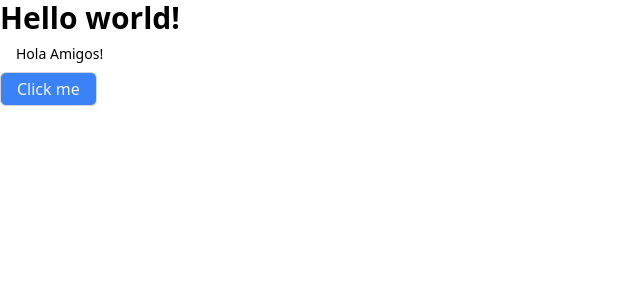
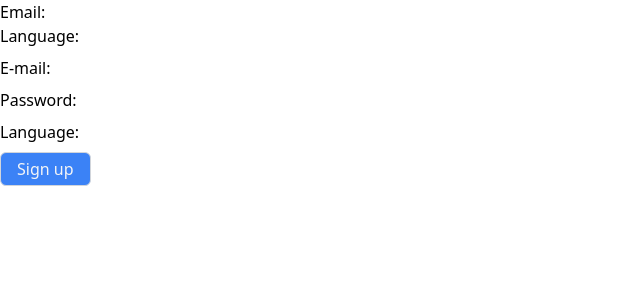
Before and after one commit to pelek1987/szkola-reacta-v2, a React (Vite) app: page / in a window 1280 px wide. Shown: the top 300 px of the page, without its empty margins (0-640 px from the left). Built offline with nearby package versions, Linux system fonts and the light colour scheme.

Commit message:
add stateful sign up form

```diff
--- a/src/App.tsx
+++ b/src/App.tsx
@@ -1,11 +1,13 @@
-import { Button, Text } from "./ui";
+import { StatefulSignUpForm } from "./components";
+// import { Button, Text } from "./ui";
 
 const App = () => {
   return (
     <>
-      <h1 className="text-3xl font-bold">Hello world!</h1>
+      {/* <h1 className="text-3xl font-bold">Hello world!</h1>
       <Text>Hola Amigos!</Text>
-      <Button label="Click me" onClick={() => console.log("Button clicked!")} />
+      <Button label="Click me" onClick={() => console.log("Button clicked!")} /> */}
+      <StatefulSignUpForm />
     </>
   );
 };
--- /dev/null
+++ b/src/components/StatefulSignUpForm/StatefulSignUpForm.tsx
@@ -0,0 +1,70 @@
+import { type ChangeEventHandler, useState, FormEventHandler } from "react";
+import { Button } from "../../ui";
+
+type FormData = {
+  email: string;
+  password: string;
+  language: string;
+};
+
+export const StatefulSignUpForm = () => {
+  const [formData, setFormData] = useState<FormData>({
+    email: "",
+    password: "",
+    language: "",
+  });
+
+  const { email, password, language } = formData;
+
+  const handleInputChange: ChangeEventHandler<HTMLInputElement> = (e) => {
+    const { id, value } = e.target;
+    setFormData((prevFormData) => ({
+      ...prevFormData,
+      [id]: value,
+    }));
+  };
+
+  const handleSubmit: FormEventHandler<HTMLFormElement> = (e) => {
+    e.preventDefault();
+
+    console.log(formData);
+  };
+
+  return (
+    <form onSubmit={handleSubmit}>
+      <div className="mb-2">
+        <p>Email: {email}</p>
+        <p>Language: {language}</p>
+      </div>
+      <div className="mb-2">
+        <label htmlFor="email" className="mr-2">
+          E-mail:
+        </label>
+        <input
+          id="email"
+          type="email"
+          value={email}
+          onChange={handleInputChange}
+        />
+      </div>
+      <div className="mb-2">
+        <label htmlFor="password" className="mr-2">
+          Password:
+        </label>
+        <input
+          id="password"
+          type="password"
+          value={password}
+          onChange={handleInputChange}
+        />
+      </div>
+      <div className="mb-2">
+        <label htmlFor="language" className="mr-2">
+          Language:
+        </label>
+        <input id="language" value={language} onChange={handleInputChange} />
+      </div>
+      <Button label="Sign up" type="submit" />
+    </form>
+  );
+};
--- /dev/null
+++ b/src/components/StatefulSignUpForm/index.ts
@@ -0,0 +1 @@
+export { StatefulSignUpForm } from "./StatefulSignUpForm";
--- /dev/null
+++ b/src/components/index.ts
@@ -0,0 +1,2 @@
+export * from "./StatefulSignUpForm";
+export * from "./StatelessSignUpForm";
--- a/src/ui/Button/Button.tsx
+++ b/src/ui/Button/Button.tsx
@@ -4,20 +4,12 @@ import { classNames } from "../../utils/classNames";
 type Props = {
   label: string;
   className?: string;
-  onClick: () => void;
 } & ComponentProps<"button">;
 
-export const Button = ({
-  label,
-  className,
-  onClick,
-  disabled,
-  ...props
-}: Props) => {
+export const Button = ({ label, className, disabled, ...props }: Props) => {
   return (
     <button
       disabled={disabled}
-      onClick={onClick}
       className={classNames(
         "px-4 py-1 font-normal text-gray-100 bg-blue-500 border border-gray-300 rounded-md cursor-pointer hover:bg-blue-600 disabled:text-gray-300 disabled:bg-gray-500",
         className
```
